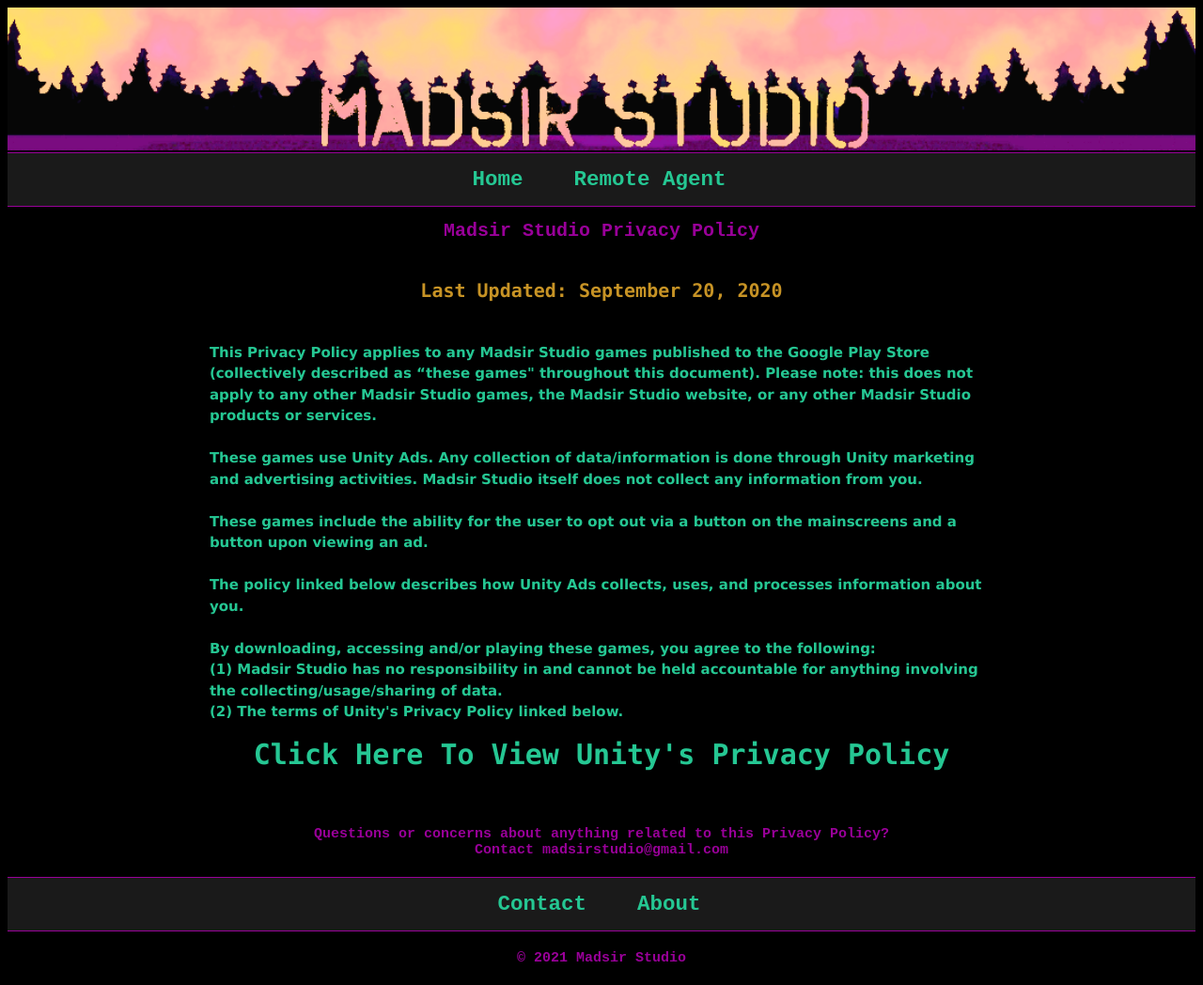
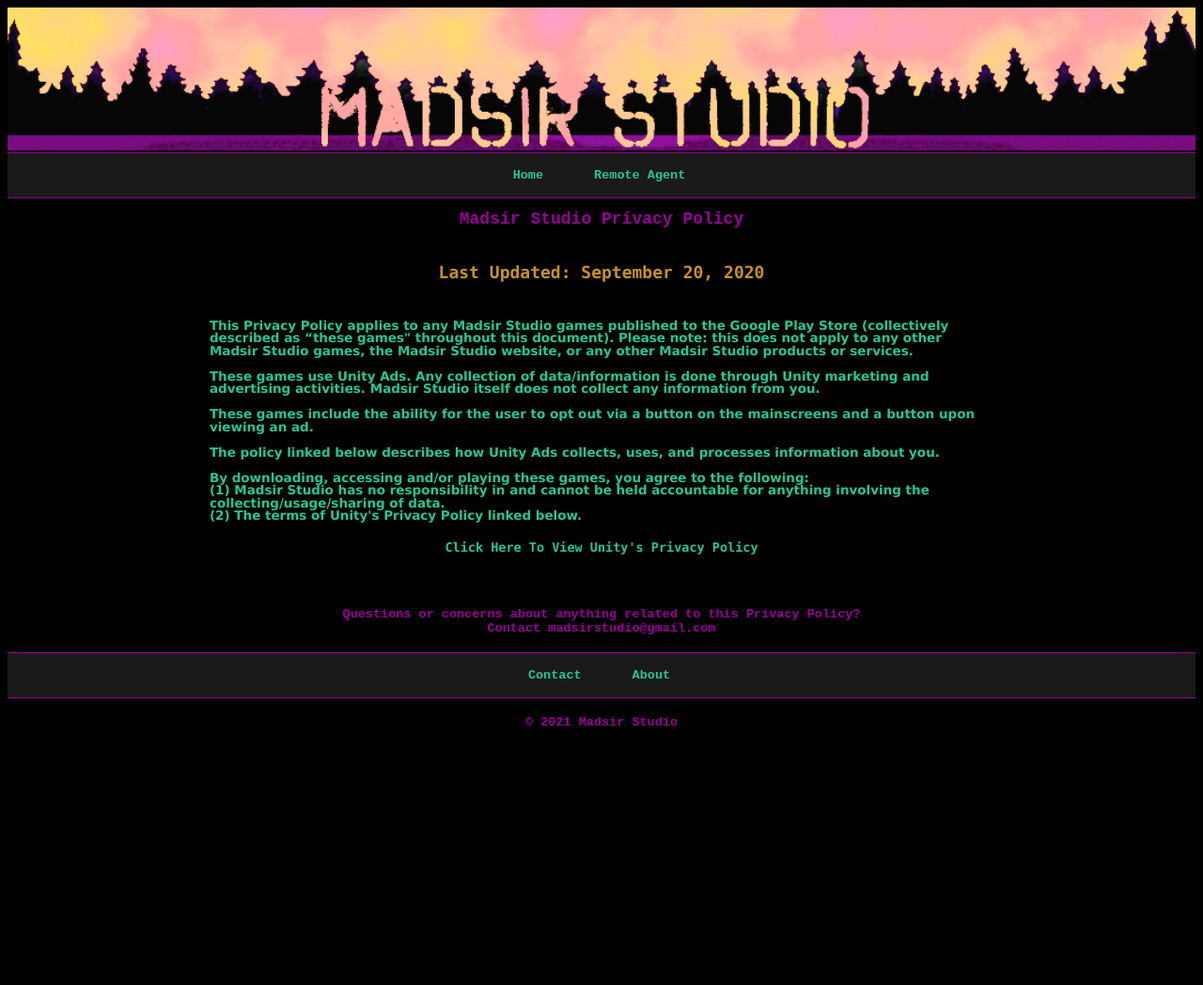
Before and after one commit to Madsir/madsirstudio.github.io, a Jekyll site: the page built from Privacy/index.html, in a window 1280 px wide. Shown: the whole page at 94% size. Built offline with Jekyll 4.4.1, drawn with Linux system fonts in a browser that asks for light colours; after the commit the page ends 900 px from its top, so only the background shows below that.

Commit message:
Update main.css

```diff
--- a/css/main.css
+++ b/css/main.css
@@ -36,14 +36,14 @@
 }
 a {
     text-decoration: none;
-    font-size: 1.5em;
+    font-size: 1.5vh;
     color: #25c793;
 }
 a:hover {
     text-decoration: underline;
 }
 h1 {
-    font-size: 2em;
+    font-size: 2vh;
     font-family:"Courier New", 'Courier', 'monospace';
     color: #990099;
     text-align:center;
@@ -52,7 +52,7 @@
 }
 h2 {
 
-    font-size: 2em;
+    font-size: 2vh;
     font-family:"Lucida Console", 'Monaco', 'monospace';
     color: #c79325;
     text-align:center;
@@ -61,7 +61,7 @@
 }
 h3 {
 
-    font-size: 2em;
+    font-size: 2vh;
     font-family:"Lucida Console", 'Monaco', 'monospace';
     color: #25c793;
     text-align:center;
@@ -71,7 +71,7 @@
 h4 {
 
     font-family:"Courier New", 'Courier', 'monospace';
-    font-size: 1.5em;
+    font-size: 1.5vh;
     font-weight: bold;
     color: #990099;
     text-align:center;
@@ -80,8 +80,8 @@
 }
 p {
     font-weight: bold;
-    font-size: 1.5em;
-    line-height: 1.5em;
+    font-size: 1.5vh;
+    line-height: 1.5vh;
     color: #25c793;
     font-family: "Verdana", "Geneva", sans-serif;
     text-align: center, justify;
```
